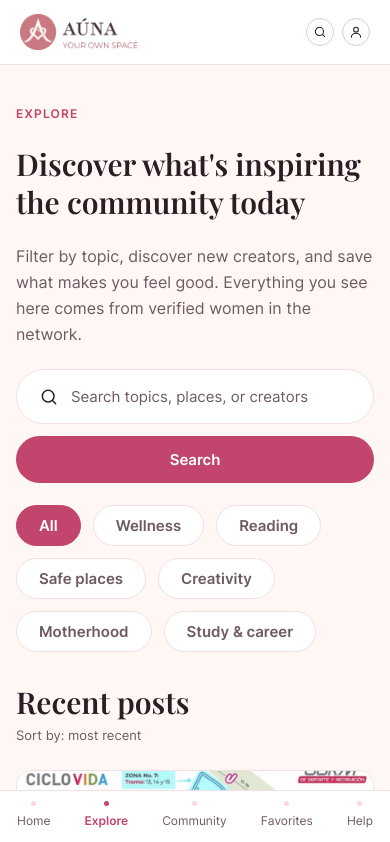
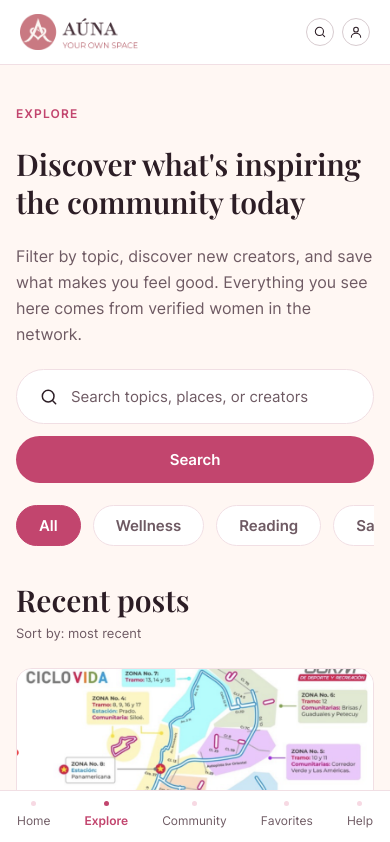
Before and after one commit to sofiasierra207-glitch/AUNA-REACT, a React (Vite) app in the folder AUNA/: page /explore in a window 390 px wide. Shown: the top 842 px of the page. Built offline with nearby package versions, Linux system fonts and the light colour scheme.

Commit message:
style: keep explore filters in one row on mobile

```diff
--- a/AUNA/src/pages/explore/explore.css
+++ b/AUNA/src/pages/explore/explore.css
@@ -272,6 +272,19 @@
         padding: 14px;
     }
 
+    /* filtros en una sola fila alineada a la izquierda
+       si no caben se deslizan de lado, asi no quedan desordenados */
+    .explore .filtros {
+        flex-wrap: nowrap;
+        overflow-x: auto;
+        padding-bottom: 4px;
+    }
+
+    .explore .filtro {
+        flex-shrink: 0;
+        white-space: nowrap;
+    }
+
     .explore .colecciones-lista {
         flex-direction: column;
     }
```
